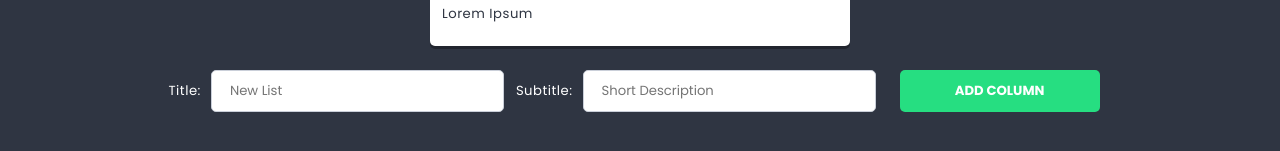
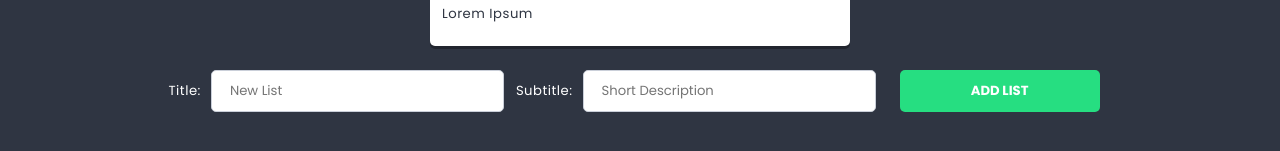
Before and after one commit to DanielTheEntomologist/todo-react-app, a React (Create React App) app: page / in a window 1280 px wide. Shown: the part 471-622 px from the top of the page. Built offline with nearby package versions, Linux system fonts and the light colour scheme.

Commit message:
Fix name on Button in ListForm

```diff
--- a/src/components/ListForm/ListForm.js
+++ b/src/components/ListForm/ListForm.js
@@ -48,7 +48,7 @@ const ListForm = function () {
           onChange={(e) => setSubtitle(e.target.value)}
         />
       </div>
-      <Button>Add column</Button>
+      <Button>Add List</Button>
     </form>
   );
 };
```
